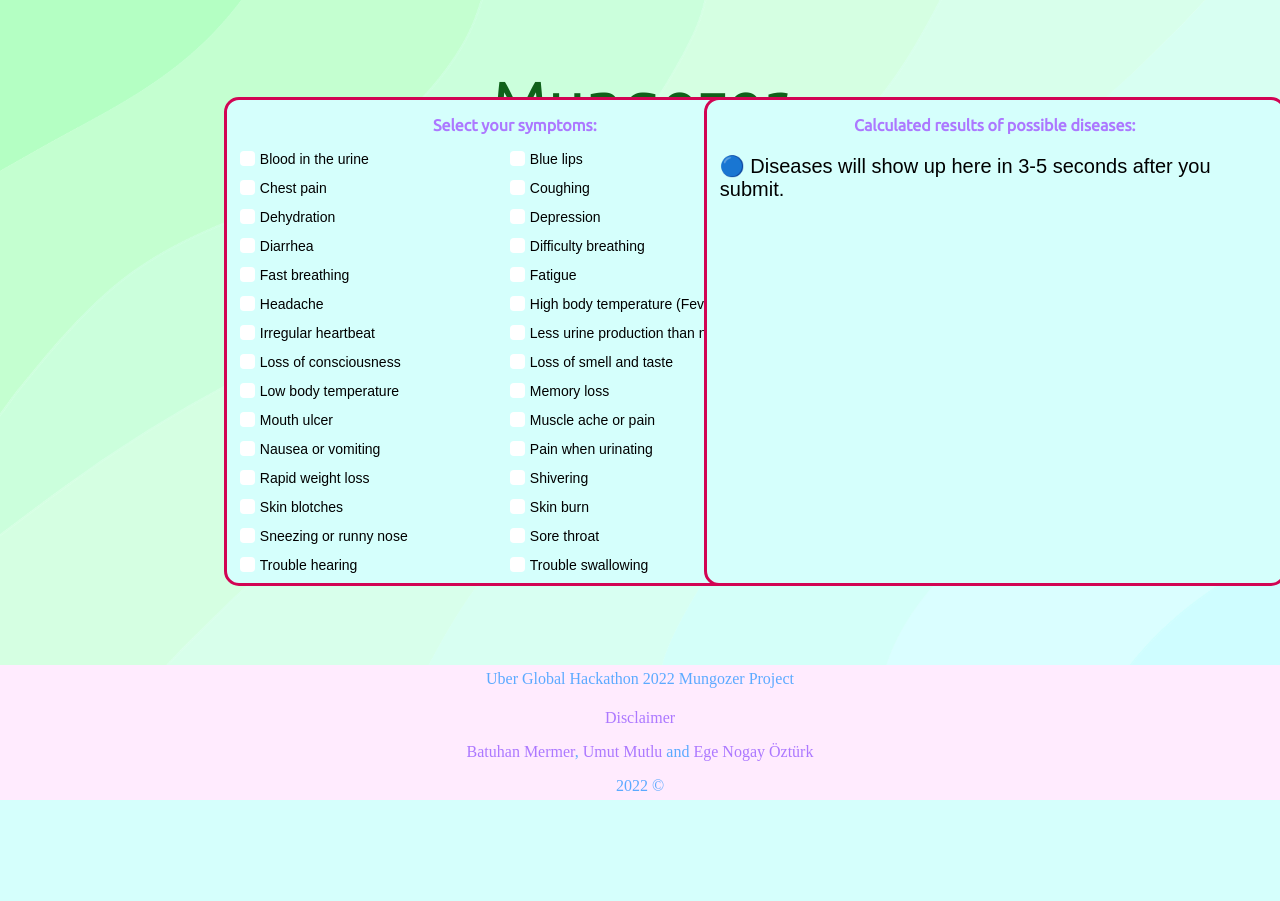
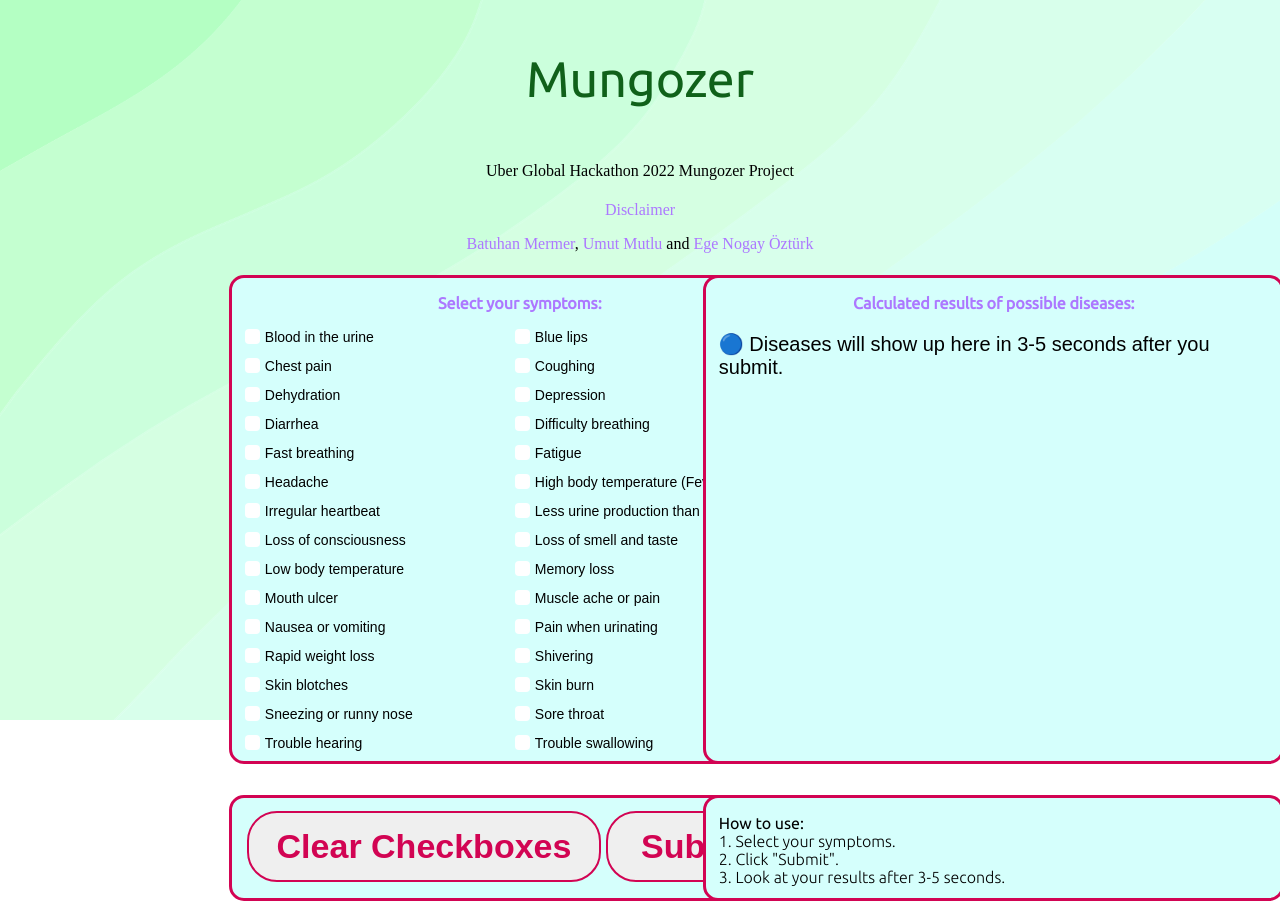
Before and after one commit to BM-Robotik/Mungozer, a PHP site: page / in a window 1280 px wide. Before the commit the page ends 800 px from the top, so only its background shows below. Run offline with PHP 8.4, Linux system fonts and the light colour scheme.

Commit message:
Removed Footer
Removed footer and added info under the title.

```diff
--- a/index.css
+++ b/index.css
@@ -15,21 +15,13 @@
     background-repeat: no-repeat;
     position: relative;
     justify-content: center;
-}
-
-
-html,
-body {
-    margin: 0;
-    padding: 0;
-    height: 90%;
     overflow-y: auto;
 
 }
 
 #pagetitle {
     text-align: center;
-    font: 65px 'Ubuntu_Regular';
+    font: 50px 'Ubuntu_Regular';
     color: #10611a;
 }
 
@@ -168,7 +160,7 @@
     height: 470px;
     position: absolute;
     left: 17.5%;
-    top: 15%;
+    top: 225px;
     bottom: 10%;
 }
 
@@ -177,12 +169,12 @@
     border-style: solid;
     border-color: #d20453;
     background: #d5fffc;
-    padding: 20px;
+    padding: 1%;
     width: 550px;
     height: 75px;
     position: absolute;
     left: 17.5%;
-    top: 700px;
+    top: 745px;
 }
 
 #outputbox1 {
@@ -197,7 +189,7 @@
     height: 470px;
     position: absolute;
     left: 55%;
-    top: 15%;
+    top: 225px;
     bottom: 10%;
 }
 
@@ -206,14 +198,14 @@
     border-style: solid;
     border-color: #d20453;
     background: #d5fffc;
-    padding-left: 20px;
-    padding-right: 20px;
-    padding-bottom: 40px;
+    padding-left: 1%;
+    padding-right: 1%;
+    padding-bottom: 2%;
     width: 550px;
     height: 75px;
     position: absolute;
     left: 55%;
-    top: 700px;
+    top: 745px;
 }
 
 #diseasebox {
@@ -238,29 +230,6 @@
     font: 15px 'Arial';
 }
 
-#con {
-    position: fixed;
-    bottom: 0;
-    right: 0;
-    left: 0;
-}
-
-#content {
-    height: 100px;
-}
-
-#footer {
-    position: relative;
-    left: 0;
-    bottom: 0;
-    height: 135px;
-    width: 100%;
-    background-color: rgb(255, 235, 254);
-    color: rgb(92, 170, 255);
-    text-align: center;
-}
-
-
 a.footerlink:link {
     color: rgb(172, 120, 255);
     background-color: transparent;
--- a/index.php
+++ b/index.php
@@ -10,6 +10,11 @@
 <body>
 
     <p id="pagetitle">Mungozer</p>
+    <div style="text-align: center;">
+        <p style="padding: 5px;">Uber Global Hackathon 2022 Mungozer Project</p>
+        <p><a href="https://docs.google.com/document/d/1lLqGLsornnGeWNztgT_D-3rXzOkDOwlTFEkS4VndnfA" target="_blank" rel="noopener" class="footerlink">Disclaimer</a></p>
+        <p><a href="mailto:batuhanmrmr@gmail.com" target="_blank" rel="noopener" class="footerlink">Batuhan Mermer</a>, <a href="mailto:venoa@protonmail.com" target="_blank" rel="noopener" class="footerlink">Umut Mutlu</a> and <a href="mailto:egenogay@gmail.com" target="_blank" rel="noopener" class="footerlink">Ege Nogay Öztürk</a></p>
+    </div>
 
     <form method="post" action="<?php echo htmlspecialchars($_SERVER["PHP_SELF"]); ?>">
         <div id="inputbox1">
@@ -108,7 +113,6 @@
                 } elseif (strpos($fa, "that serious")) {
                     echo "<p class='diseasetext'> &#128153 " . $fa . "</p>";
                 }
-
             }
 
             #unlink("data2.txt");
@@ -140,17 +144,6 @@
         }*/
     </script>
 
-    <div id="con">
-        <div id="content"></div>
-        <footer id="footer">
-
-            <p style="padding: 5px;">Uber Global Hackathon 2022 Mungozer Project</p>
-            <p><a href="https://docs.google.com/document/d/1lLqGLsornnGeWNztgT_D-3rXzOkDOwlTFEkS4VndnfA" target="_blank" rel="noopener" class="footerlink">Disclaimer</a></p>
-            <p><a href="mailto:batuhanmrmr@gmail.com" target="_blank" rel="noopener" class="footerlink">Batuhan Mermer</a>, <a href="mailto:venoa@protonmail.com" target="_blank" rel="noopener" class="footerlink">Umut Mutlu</a> and <a href="mailto:egenogay@gmail.com" target="_blank" rel="noopener" class="footerlink">Ege Nogay Öztürk</a></p>
-            <a>2022 ©</a>
-
-    </div>
-
 </body>
 
 </html>
```
